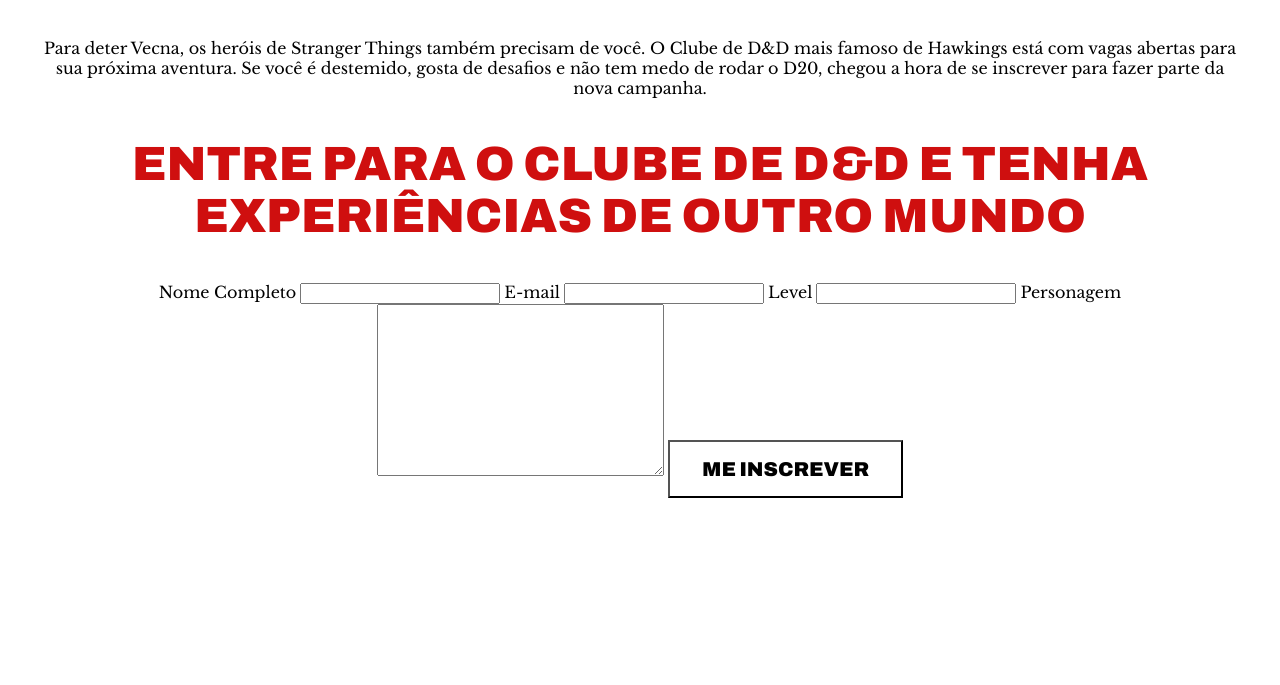
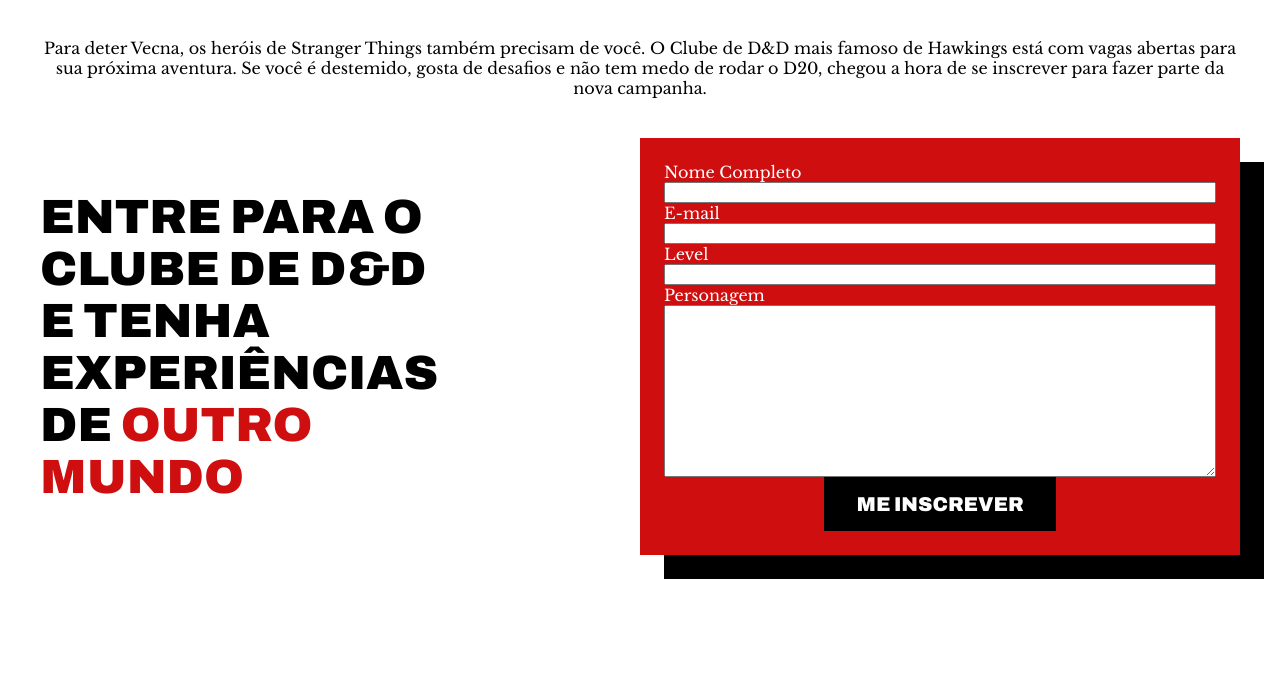
Before and after one commit to valvanogabryel/projetoST, a plain HTML site: page index.html in a window 1280 px wide. Shown: the part 2900-3585 px from the top of the page. Drawn offline with nearby package versions, Linux system fonts and the light colour scheme; a web font is replaced by a local one.

Commit message:
Update styles.css

```diff
--- a/assets/css/styles.css
+++ b/assets/css/styles.css
@@ -270,3 +270,59 @@ section {
 #section-form h2 {
     width: 600px;
 }
+
+#section-form .form-content {
+    display: flex;
+    justify-content: space-between;
+    align-items: center;
+}
+
+#section-form .form-content h3 {
+    color: var(--highlight-color);
+    flex-basis: 30%;
+    text-align: left;
+    margin: 0;
+}
+
+#section-form .form-content h3 span {
+    color: var(--primary-color);
+}
+
+#section-form .form-container {
+    width: 50%;
+    position: relative;
+}
+
+#section-form .form-container form {
+    display: flex;
+    flex-direction: column;
+    justify-content: center;
+    padding: 24px;
+    background: var(--primary-color);
+    color: var(--primary-color-contrast);
+    text-align: left;
+}
+
+#section-form .form-container form button {
+    border: none;
+    background: var(--field-background-color);
+    color: var(--primary-color-contrast);
+    max-width: 380px;
+    align-self: center;
+}
+
+#section-form .form-container form button:hover {
+    background: var(--primary-color-contrast);
+    color: var(--field-background-color);
+}
+
+#section-form .form-container::after {
+    content: '';
+    background: var(--highlight-color);
+    width: 100%;
+    height: 100%;
+    position: absolute;
+    top: 24px;
+    left: 24px;
+    z-index: -1;
+}
```
